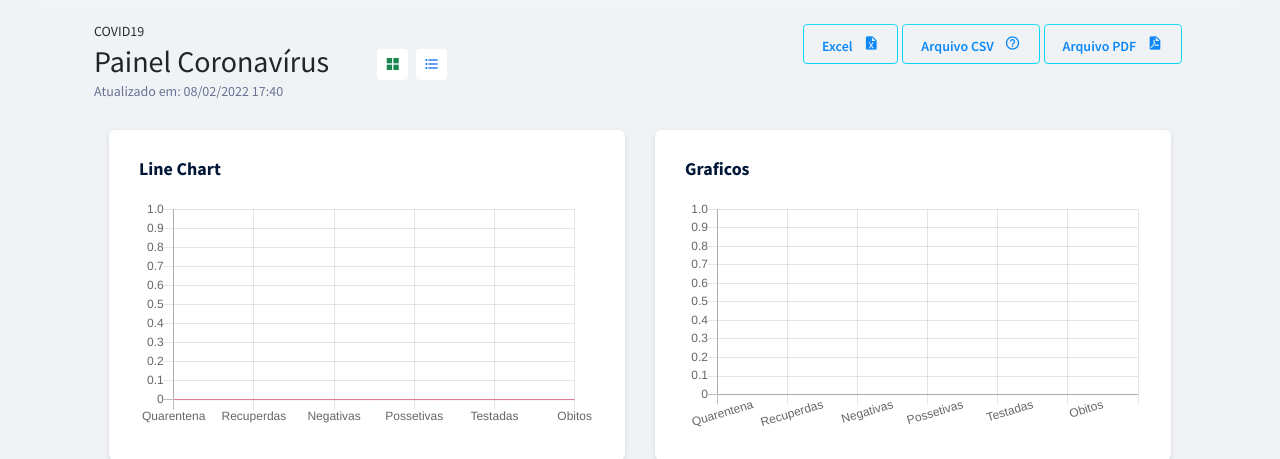
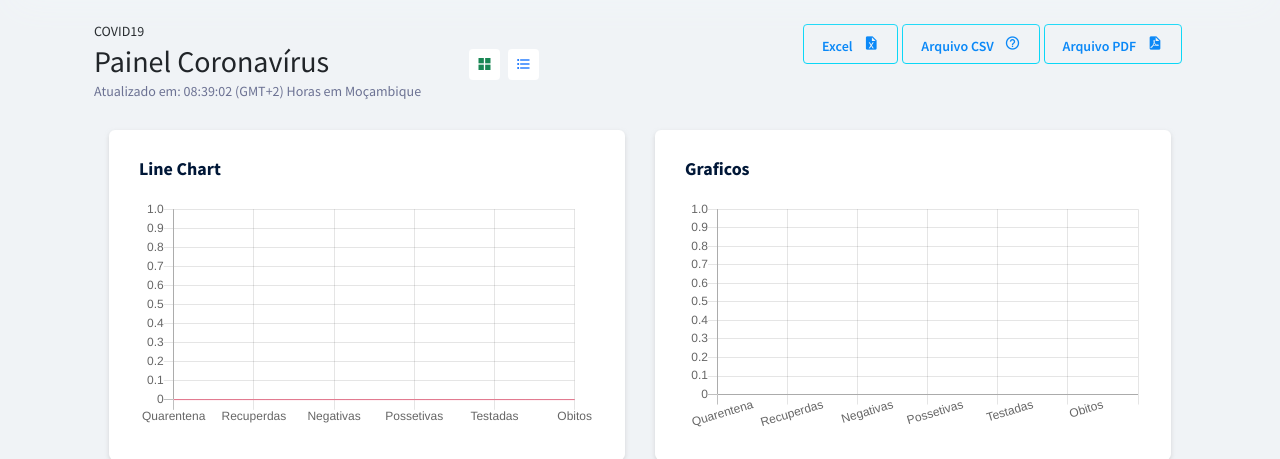
Before and after one commit to arnaldo-tomo/Corona, a PHP site: page /pages/chartjs.php in a window 1280 px wide. Shown: the part 80-539 px from the top of the page. Run offline with PHP 8.4, Linux system fonts and the light colour scheme; data that the repository does not hold is empty; some libraries are stand-ins or nearby versions.

Commit message:
Update chartjs.php

```diff
--- a/pages/chartjs.php
+++ b/pages/chartjs.php
@@ -76,7 +76,9 @@
                                 <div>
                                     <h6 class="text-dark font-weight-bold mb-2">COVID19</h6>
                                     <h2 class="text-dark font-weight-bold mb-8">Painel Coronavírus</h2>
-                                    <h6 class="font-weight-normal mb-2">Atualizado em: 08/02/2022 17:40</h6>
+                                    <h6 class="font-weight-normal mb-2">Atualizado em: <span id="hora-atual"></span>
+                                        (GMT+2) Horas em Moçambique
+                                    </h6>
                                 </div>
 
                                 <div class="ms-lg-5 d-lg-flex d-none">
@@ -213,6 +215,35 @@
 <script src="..../vendors/chart.js/Chart.min.js"></script>
 <!-- End plugin js for this page -->
 <!-- Custom js for this page-->
+
+<script>
+function atualizarHora() {
+    // Criar um objeto de data
+    var data = new Date();
+
+    // Obter componentes de hora, minutos e segundos
+    var horas = data.getHours();
+    var minutos = data.getMinutes();
+    var segundos = data.getSeconds();
+
+    // Formatando para exibição (adicionando zero à esquerda, se necessário)
+    horas = (horas < 10) ? '0' + horas : horas;
+    minutos = (minutos < 10) ? '0' + minutos : minutos;
+    segundos = (segundos < 10) ? '0' + segundos : segundos;
+
+    // Construir a string da hora
+    var horaAtual = horas + ':' + minutos + ':' + segundos;
+
+    // Atualizar o conteúdo do elemento HTML
+    document.getElementById('hora-atual').innerHTML = horaAtual;
+}
+
+// Chamar a função inicialmente para exibir a hora imediatamente
+atualizarHora();
+
+// Chamar a função a cada segundo usando setInterval
+setInterval(atualizarHora, 1000);
+</script>
 <?php
 require_once("../admin/config/total.php");
 
```
